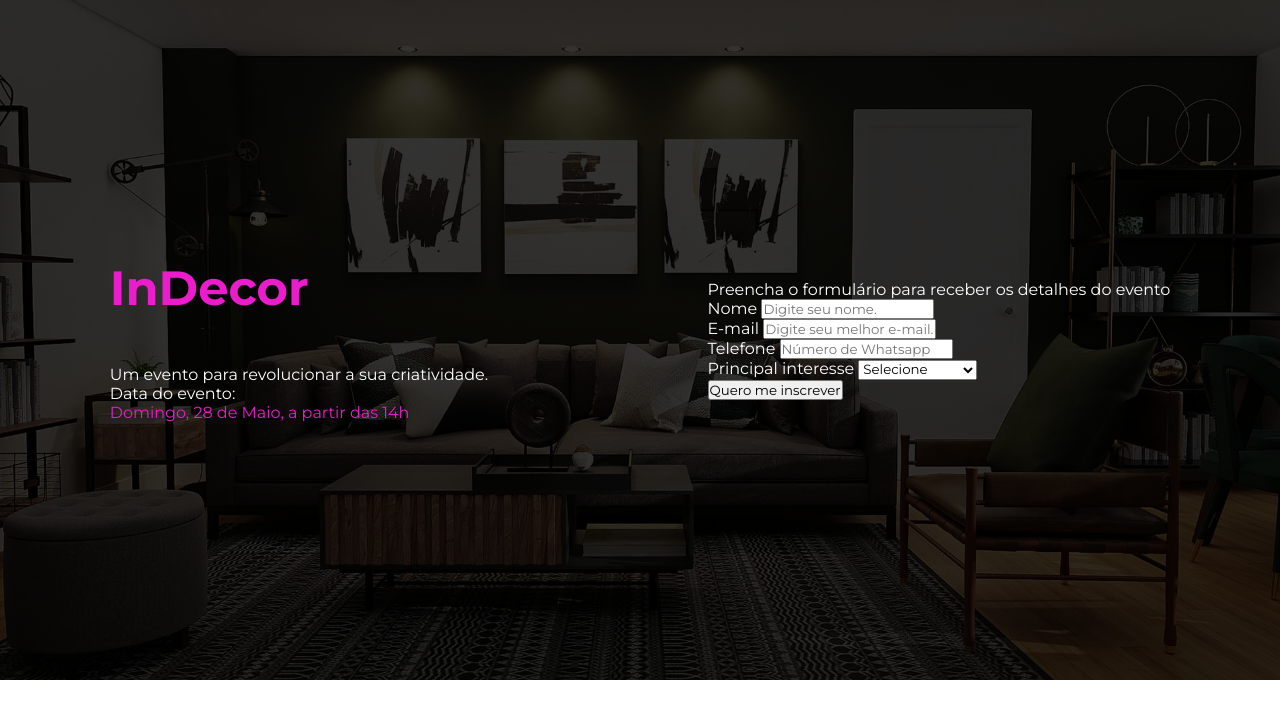
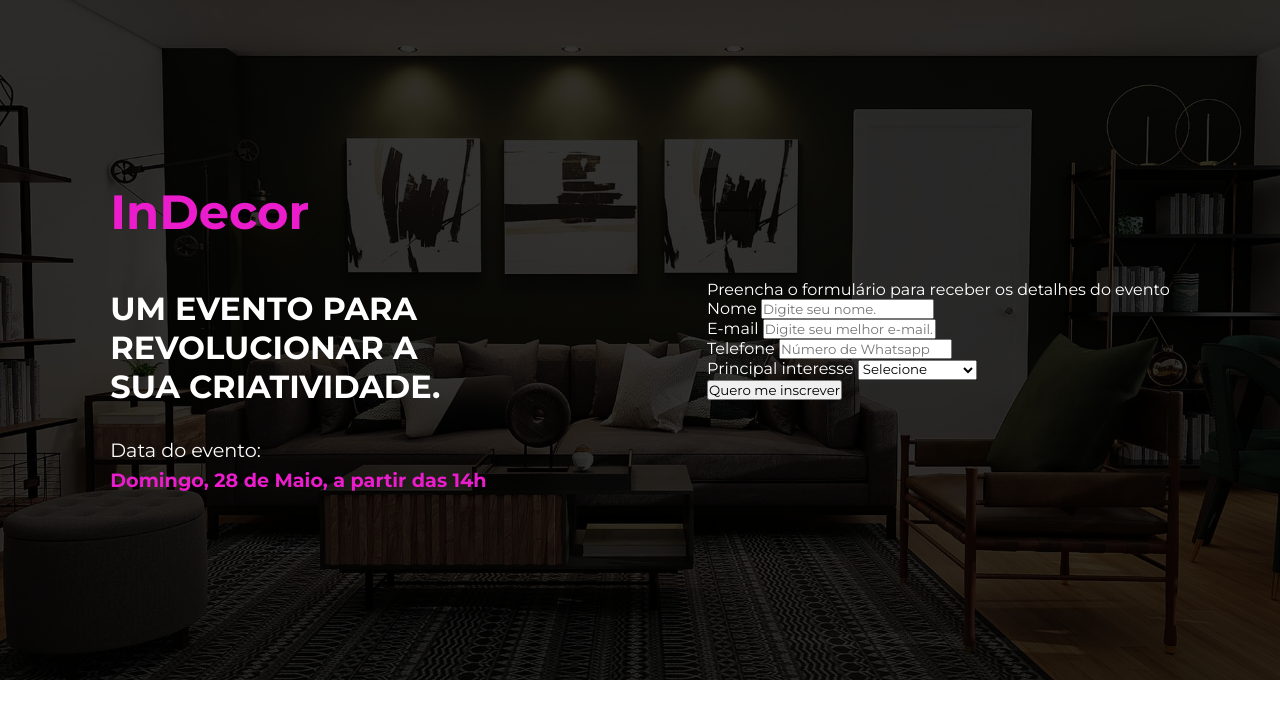
Before and after one commit to DaividVictor/Landing_Page_Event_1, a plain HTML site: page index.html in a window 1280 px wide. Drawn offline with nearby package versions, Linux system fonts and the light colour scheme.

Commit message:
Atualizando.

```diff
--- a/CSS/style.css
+++ b/CSS/style.css
@@ -34,3 +34,20 @@
   font-size: 3em;
   margin-bottom: 1em;
 }
+
+#disclaimer .about-event {
+font-size: 2em;
+text-transform: uppercase;
+max-width: 350px;
+font-weight: bold;
+margin-bottom: 1em;
+}
+
+#disclaimer p {
+  font-size: 1.2em;
+  margin-bottom: 0.3em;
+}
+
+#disclaimer .event-date {
+  font-weight: bold;
+}
```
